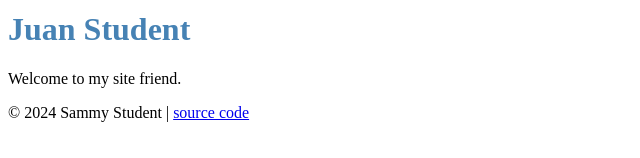
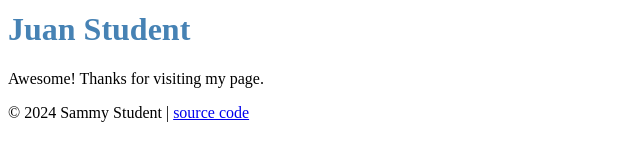
Before and after one commit to jsvasco/myfirstsite, a plain HTML site: page index.html in a window 1280 px wide. Shown: the part 132-290 px from the top of the page, without its empty margins (0-640 px from the left). Drawn offline with Linux system fonts and the light colour scheme.

Commit message:
More practice index.html

```diff
--- a/index.html
+++ b/index.html
@@ -20,7 +20,7 @@
 
     <div class="page">
       <h1>Juan Student</h1>
-      <p>Welcome to my site friend.</p>
+      <p>Awesome! Thanks for visiting my page.</p>
     </div>
 
     <footer>
```
